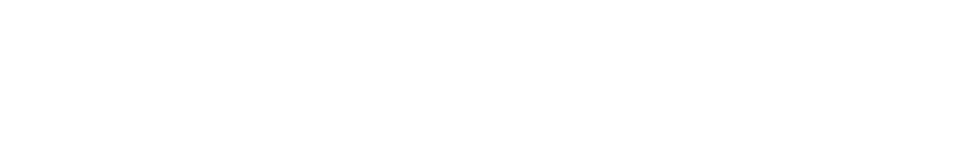
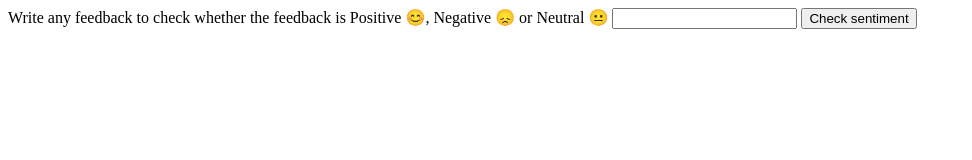
Before and after one commit to ROODIE1305/Sentiment_Analysis, a plain HTML site: page frontend/index.html in a window 1280 px wide. Shown: the whole page, without its empty margins (0-972 px from the left). Drawn offline with Linux system fonts and the light colour scheme.

Commit message:
basic ui for now

```diff
--- a/frontend/index.html
+++ b/frontend/index.html
@@ -1 +1,19 @@
 <!-- #for user interface -->
+ <!DOCTYPE html>
+ <html lang="en">
+ <head>
+    <meta charset="UTF-8">
+    <meta name="viewport" content="width=device-width, initial-scale=1.0">
+    <title>Sentiment Analysis</title>
+ </head>
+ <body>
+    <form id="sentiment-feedback-form">
+    <label>Write any feedback to check whether the feedback is Positive 😊, Negative 😞 or Neutral 😐</label>
+    <input type="text" id="sentiment-feedback-input" required>
+    <input type="submit" value="Check sentiment">
+    </form>
+
+    <p id="result"></p>
+<script src="script.js"></script></script>
+ </body>
+ </html>
```
